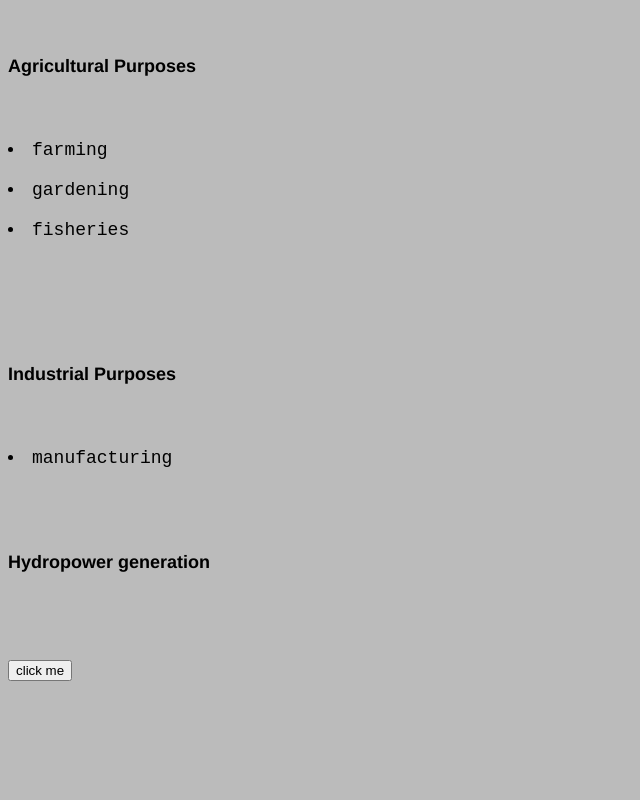
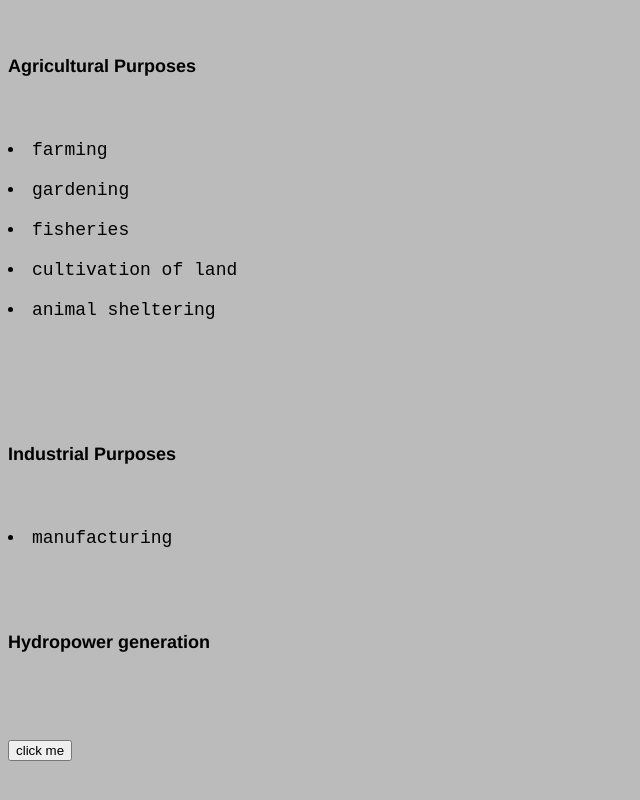
Before and after one commit to Hank-learner/Hank-learner.github.io, a plain HTML site: page index.html in a window 1280 px wide. Shown: the part 682-1482 px from the top of the page, without its empty margins (0-640 px from the left). Drawn offline with Linux system fonts and the light colour scheme.

Commit message:
added nodes

```diff
--- a/index.html
+++ b/index.html
@@ -43,6 +43,8 @@
                     <li>farming</li><br>
                     <li>gardening</li><br>
                     <li>fisheries</li><br>
+                    <li>cultivation of land</li><br>
+                    <li>animal sheltering</li><br>
                 </pre>
             <br><br>
 
```
